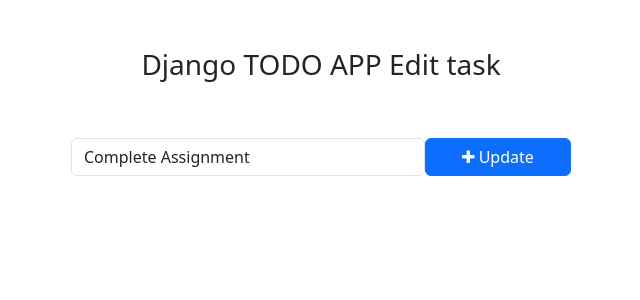
After one commit to saurabhmaurya1/todo, a Django app: page /todo/edit_task/1/ in a window 1280 px wide. The commit adds this page. Shown: the top 300 px of the page, without its empty margins (319-959 px from the left). Run offline with Django 4.2, Linux system fonts and the light colour scheme; data comes from the database, SQL or seed files in the repository; both versions use the stored data as it was after the commit.

Commit message:
toapp final

```diff
--- /dev/null
+++ b/templates/edit_task.html
@@ -0,0 +1,31 @@
+<!DOCTYPE html>
+<html lang="en">
+<head>
+    <meta charset="UTF-8">
+    <meta name="viewport" content="width=device-width, initial-scale=1.0">
+    <title>Edit Task - Django TODO App</title>
+     <!-- Bootstrap -->
+     <link href="https://cdn.jsdelivr.net/npm/bootstrap@5.3.0-alpha1/dist/css/bootstrap.min.css" rel="stylesheet" integrity="sha384-GLhlTQ8iRABdZLl6O3oVMWSktQOp6b7In1Zl3/Jr59b6EGGoI1aFkw7cmDA6j6gD" crossorigin="anonymous">
+     <script src="https://cdn.jsdelivr.net/npm/bootstrap@5.3.0-alpha1/dist/js/bootstrap.bundle.min.js" integrity="sha384-w76AqPfDkMBDXo30jS1Sgez6pr3x5MlQ1ZAGC+nuZB+EYdgRZgiwxhTBTkF7CXvN" crossorigin="anonymous"></script>
+     <!-- Font Awesome Icons -->
+     <link rel="stylesheet" href="https://cdnjs.cloudflare.com/ajax/libs/font-awesome/4.7.0/css/font-awesome.min.css">
+
+</head>
+<body>
+    <div class="container">
+        <h3 class="pt-5 pb-5 text-center">Django TODO APP Edit task</h3>
+        <form action="{% url 'edit_task' get_task.pk %}" method='POST' style="width: 500px; margin: auto;">
+            {% csrf_token %}
+            <div class="form-group">
+                <span style="display: flex;">
+                    <input type="text" name="task" class="form-control" placeholder="Add a task" value="{{get_task.task}}">
+                    <button type="submit" class="btn btn-primary" style="width: 200px;"><i class="fa fa-plus"></i> Update</button>
+                </span>
+            </div>
+        </form>
+
+
+    </div>
+
+</body>
+</html>
--- a/todo/urls.py
+++ b/todo/urls.py
@@ -5,6 +5,16 @@ from . import views
 
 
 urlpatterns = [
+    #add task
 
     path('addTask/',views.addTask,name='addTask'),
+    #mark as done
+    path('mark_as_done/<int:pk>/',views.mark_as_done,name='mark_as_done'),
+    #mark as undone
+    path('mark_as_undone/<int:pk>/',views.mark_as_undone,name='mark_as_undone'),
+    # Edit task
+    path('edit_task/<int:pk>/',views.edit_task,name='edit_task'),
+    #Delete task
+    path('delete_task/<int:pk>/',views.delete_task,name='delete_task'),
+
 ]
--- a/todo/views.py
+++ b/todo/views.py
@@ -1,4 +1,4 @@
-from django.shortcuts import render,redirect
+from django.shortcuts import render,redirect,get_object_or_404
 from django.http import HttpResponse
 from .models import Task
 
@@ -9,3 +9,35 @@ def addTask(request):
     task = request.POST['task']
     Task.objects.create(task=task)
     return redirect('home')
+
+def mark_as_done(request,pk):
+    task = get_object_or_404(Task,pk=pk)
+    task.is_completed = True
+    task.save()
+
+    return redirect('home')
+
+def mark_as_undone(request,pk):
+    task = get_object_or_404(Task,pk=pk)
+    task.is_completed = False
+    task.save()
+    return redirect('home')
+
+def edit_task(request,pk):
+    get_task = get_object_or_404(Task,pk=pk)
+    if request.method == 'POST':
+        new_task = request.POST['task']
+        get_task.task = new_task
+        get_task.save()
+        return redirect('home')
+
+    else:
+        context = {
+            'get_task' : get_task,
+        }
+        return render(request,'edit_task.html',context)
+
+def delete_task(request,pk):
+    task = get_object_or_404(Task,pk=pk)
+    task.delete()
+    return redirect('home')
--- a/todo_main/views.py
+++ b/todo_main/views.py
@@ -6,8 +6,12 @@ from todo.models import Task
 
 
 def home(request):
-    tasks = Task.objects.filter(is_completed=False).order_by('-updated_at')
+    tasks = Task.objects.filter(is_completed=False).order_by('-updated_at')    # - for reverse order
+
+    completed_tasks = Task.objects.filter(is_completed=True)
+
     context = {
         'tasks':tasks,
+        'completed_tasks' : completed_tasks,
     }
     return render(request,'home.html',context)
```
Also changed, not shown: templates/home.html (+10 -4 lines), db.sqlite3.
